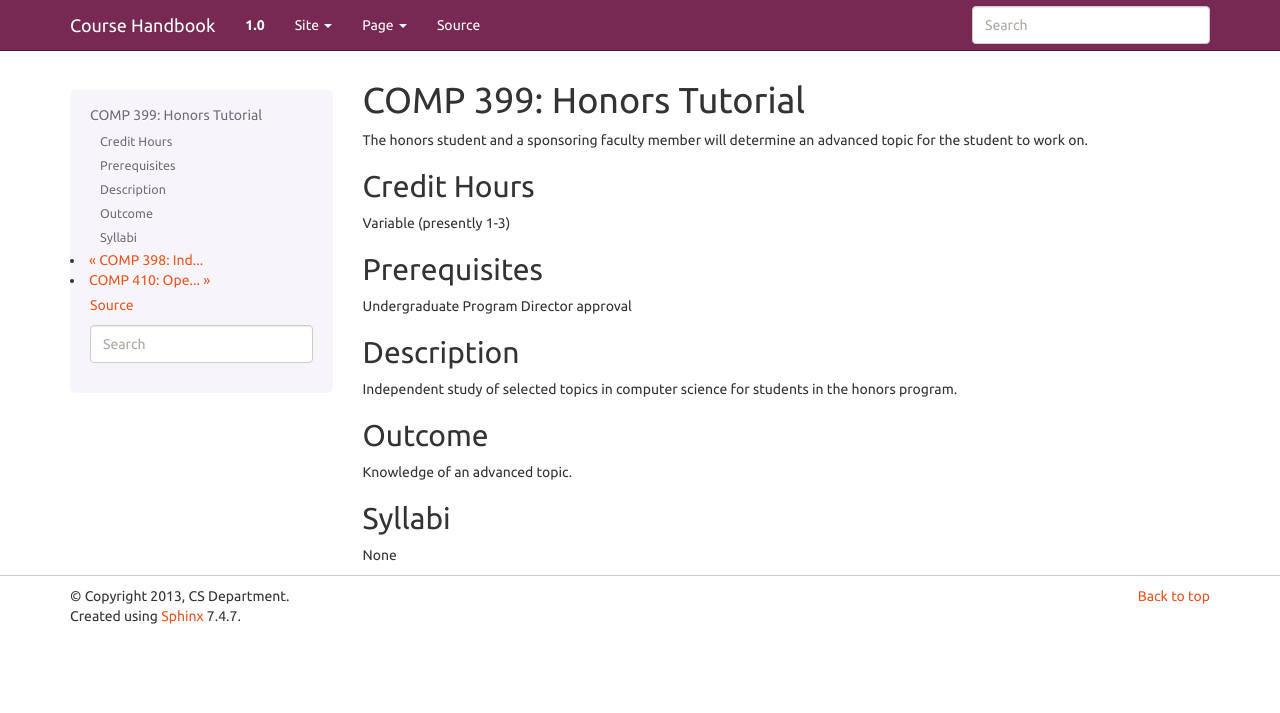
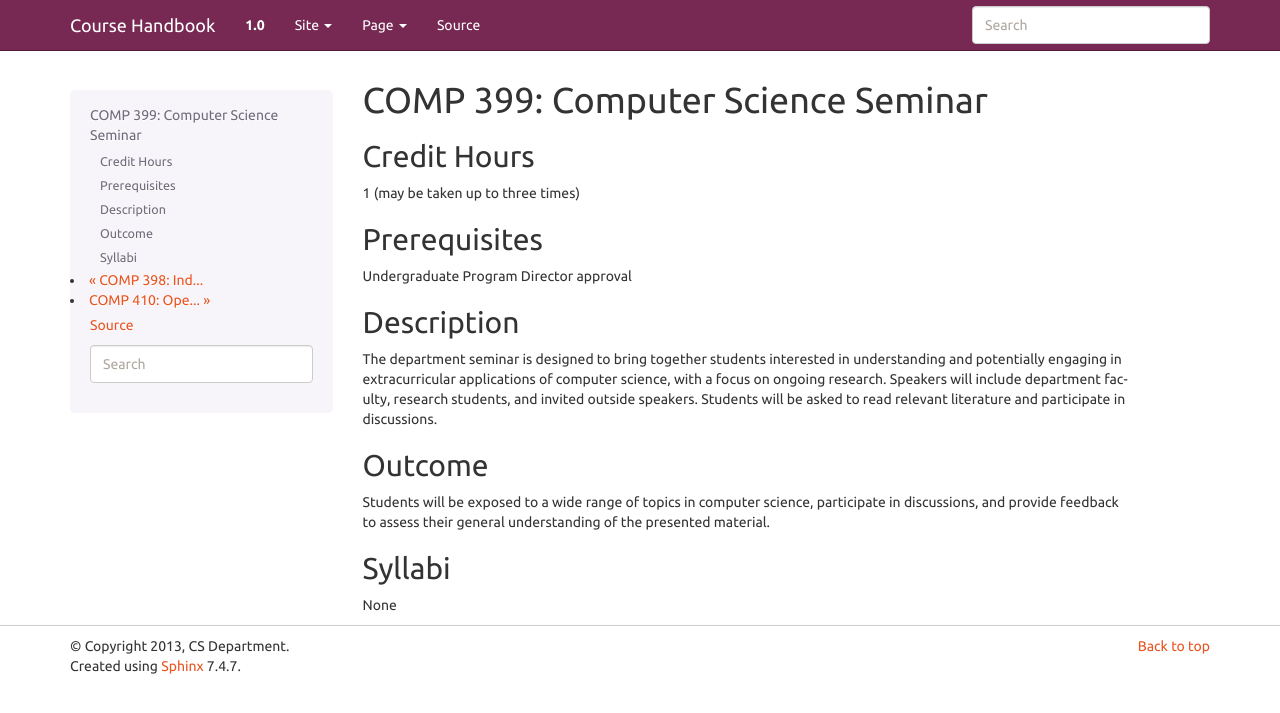
Before and after one commit to kyang5/coursedescriptions, a Sphinx documentation site: the page built from source/comp399.rst, in a window 1280 px wide. Shown: the top 713 px of the page. Built offline with Sphinx 7.4.7, drawn with Linux system fonts in a browser that asks for light colours; pages that are not in the unit, such as notebooks, are missing from menus.

Commit message:
made 399 consistent with old description in T4

```diff
--- a/source/comp399.rst
+++ b/source/comp399.rst
@@ -1,12 +1,10 @@
-COMP 399: Honors Tutorial
-=========================
-
-The honors student and a sponsoring faculty member will determine an advanced topic for the student to work on.
+COMP 399: Computer Science Seminar
+==================================
 
 Credit Hours
 -----------------------
 
-Variable (presently 1-3)
+1 (may be taken up to three times)
 
 Prerequisites
 -----------------------
@@ -16,13 +14,12 @@ Undergraduate Program Director approval
 Description
 --------------------
 
-Independent study of selected topics in computer science for students in
-the honors program.
+The department seminar is designed to bring together students interested in understanding and potentially engaging in extracurricular applications of computer science, with a focus on ongoing research. Speakers will include department faculty, research students, and invited outside speakers. Students will be asked to read relevant literature and participate in discussions.
 
 Outcome
 ---------------
 
-Knowledge of an advanced topic.
+Students will be exposed to a wide range of topics in computer science, participate in discussions, and provide feedback to assess their general understanding of the presented material.
 
 Syllabi
 ---------------------
```
